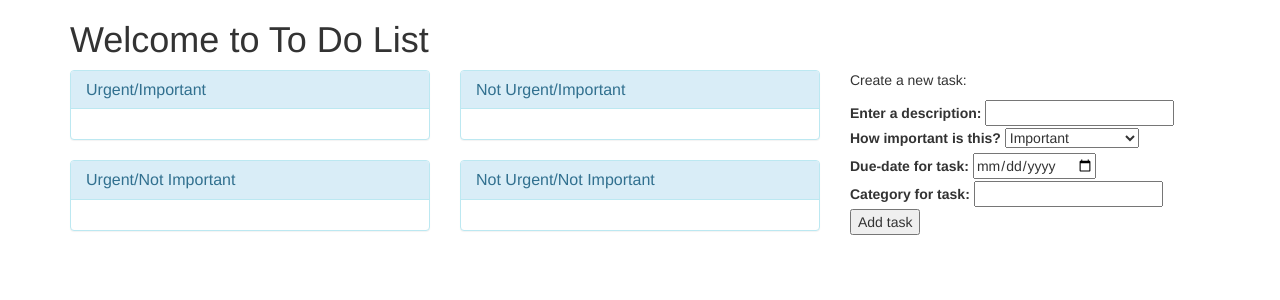
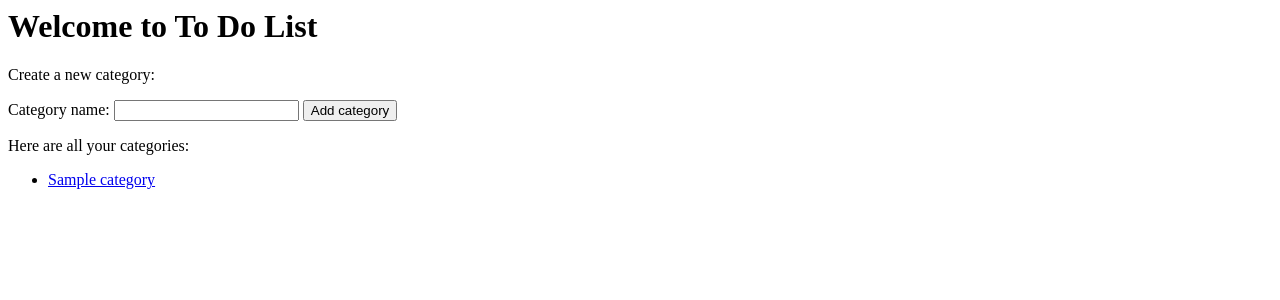
Before and after one commit to jeemb/to-do-delete, a PHP site: template views/index.html.twig in a window 1280 px wide. Shown: the top 300 px of the page. Run offline with PHP 8.4, Linux system fonts and the light colour scheme; the template is opened without the code that fills it: most values are stand-ins (such as "Sample title", 1, 10 or a date in 2020); some libraries are stand-ins or nearby versions.

Commit message:
debugging

```diff
--- a/views/category.html.twig
+++ b/views/category.html.twig
@@ -23,7 +23,7 @@
 
         <button type='submit'>Add task</button>
     </form>
-
+    <p><a href="/categories/{{ category.getId }}/edit">Edit this category</a></p>
     <p><a href='/'>Home</a></p>
 </body>
 </html>
--- a/views/index.html.twig
+++ b/views/index.html.twig
@@ -1,109 +1,29 @@
-
-<!DOCTYPE html>
 <html>
 <head>
-    <link rel='stylesheet' href='https://maxcdn.bootstrapcdn.com/bootstrap/3.3.1/css/bootstrap.min.css'>
-    <meta charset="utf-8">
     <title>To Do List</title>
 </head>
 <body>
-    <div class="container">
-        <h1>Welcome to To Do List</h1>
-        <div class="row">
-            <div class="col-md-8">
-                <div class="row">
-                    <div class="col-sm-6">
-                        <div class="panel panel-info">
-                            <div class="panel-heading">
-                                <h2 class="panel-title">Urgent/Important</h2>
-                            </div>
-                            <div class="panel-body">
-                                {% for task in tasks %}
-                                    {% if task.getCoveyScore == 1 %}
-                                        <p>
-                                            {{ task.getDescription }} : {{ task.getDate }}
-                                        </p>
-                                    {% endif %}
-                                {% endfor %}
-                            </div>
-                        </div>
-                    </div>
-                    <div class="col-sm-6">
-                        <div class="panel panel-info">
-                            <div class="panel-heading">
-                                <h2 class="panel-title">Not Urgent/Important</h2>
-                            </div>
-                            <div class="panel-body">
-                                {% for task in tasks %}
-                                    {% if task.getCoveyScore == 2 %}
-                                        <p>
-                                            {{ task.getDescription }} : {{ task.getDate }}
-                                        </p>
-                                    {% endif %}
-                                {% endfor %}
-                            </div>
-                        </div>
-                    </div>
-                </div>
-                <div class="row">
-                    <div class="col-sm-6">
-                        <div class="panel panel-info">
-                            <div class="panel-heading">
-                                <h2 class="panel-title">Urgent/Not Important</h2>
-                            </div>
-                            <div class="panel-body">
-                                {% for task in tasks %}
-                                    {% if task.getCoveyScore == 3 %}
-                                        <p>
-                                            {{ task.getDescription }} : {{ task.getDate }}
-                                        </p>
-                                    {% endif %}
-                                {% endfor %}
-                            </div>
-                        </div>
-                    </div>
-                    <div class="col-sm-6">
-                        <div class="panel panel-info">
-                            <div class="panel-heading">
-                                <h2 class="panel-title">Not Urgent/Not Important</h2>
-                            </div>
-                            <div class="panel-body">
-                                {% for task in tasks %}
-                                    {% if task.getCoveyScore == 4 %}
-                                        <p>
-                                            {{ task.getDescription }} : {{ task.getDate }}
-                                        </p>
-                                    {% endif %}
-                                {% endfor %}
-                            </div>
-                        </div>
-                    </div>
-                </div>
-            </div>
-            <div class="col-sm-4">
+    <h1>Welcome to To Do List</h1>
 
-                <p>Create a new task:</p>
+    <p>Create a new category:</p>
 
-                <form action="/add_task" method="post">
-                    <label for="description">Enter a description:</label>
-                    <input id="description" name="description" type="text">
+    <form action="/categories" method="post">
+        <label for="name">Category name:</label>
+        <input id="name" name="name" type="text">
 
-                    <label for="importance">How important is this?</label>
-                    <select id="importance" name="importance" type="text">
-                        <option value="1">Important</option>
-                        <option value="2">Not Too Important</option>
-                    </select>
+        <button type="submit">Add category</button>
+    </form>
 
-                    <label for="due-date">Due-date for task:</label>
-                    <input id="due-date" name="due-date" type="date">
+    {% if categories is not empty %}
+        <p>Here are all your categories:</p>
+        <ul>
+            {% for category in categories %}
+                <li><a href="/categories/{{ category.getId }}">{{ category.getName }}</a></li>
+            {% endfor %}
+        </ul>
+    {% else %}
+      <p>There are no categories yet!</p>
+    {% endif %}
 
-                    <label for="category">Category for task:</label>
-                    <input id="category" name="category" type="text">
-
-                    <button type="submit">Add task</button>
-                </form>
-            </div>
-        </div>
-    </div>
-    </body>
-    </html>
+</body>
+</html>
```
Also changed, not shown: app/app.php (+52 -20 lines), views/categories.html.twig (added, +29 -0 lines), views/category_edit.html.twig (added, +20 -0 lines), views/confirm_task.html.twig (deleted, +0 -39 lines).
